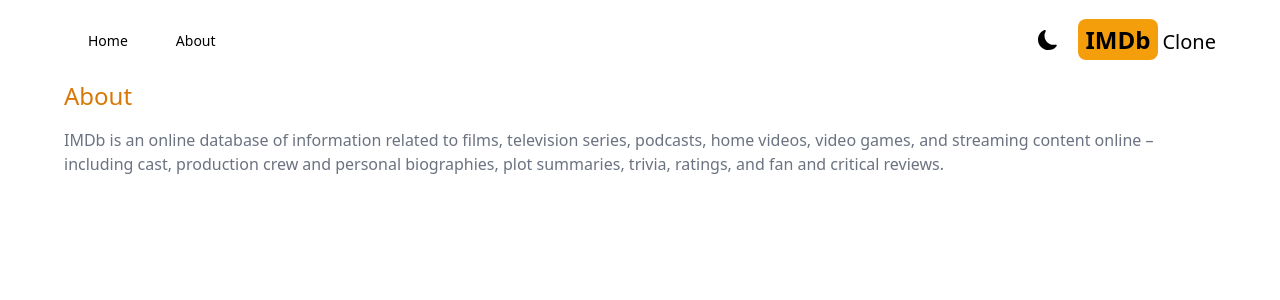
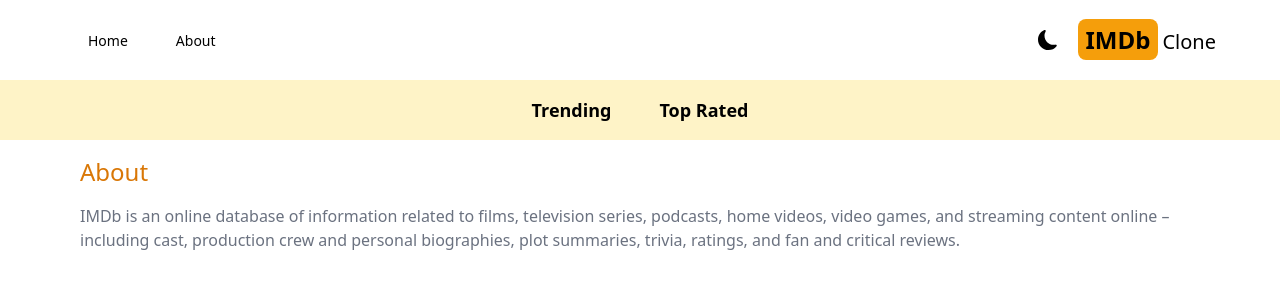
Before and after one commit to Elwoodbond/imdb-clone, a Next.js app: page /about in a window 1280 px wide. Shown: the top 300 px of the page. Built offline with nearby package versions, Linux system fonts and the light colour scheme.

Commit message:
created Navbar component and styled

```diff
--- a/src/app/about/page.jsx
+++ b/src/app/about/page.jsx
@@ -1,5 +1,5 @@
 export default function About() {
-    return <div className="max-w-6xl mx-auto space-y-4">
+    return <div className="max-w-6xl mx-auto space-y-4 p-4">
         <h1 className="text-2xl font-medium text-amber-600">About</h1>
         <p className="text-gray-500">IMDb is an online database of information related to films, television series, podcasts, home videos, video games, and streaming content online – including cast, production crew and personal biographies, plot summaries, trivia, ratings, and fan and critical reviews.</p>
     </div>
--- a/src/app/layout.jsx
+++ b/src/app/layout.jsx
@@ -1,6 +1,7 @@
 import Header from '@/components/Header'
 import './globals.css'
 import Providers from './Providers'
+import Navbar from '@/components/Navbar'
 
 export const metadata = {
   title: 'IMDB Clone',
@@ -15,6 +16,7 @@
         {/* Header */}
         <Header />
         {/* Navbar */}
+        <Navbar />
 
         {/* Searchbox */}
 
--- /dev/null
+++ b/src/components/Navbar.jsx
@@ -0,0 +1,10 @@
+import NavbarItem from "./NavbarItem"
+
+export default function Navbar() {
+    return (
+        <div className="flex justify-center dark:bg-gray-600 bg-amber-100 lg:text-lg p-4">
+            <NavbarItem title="Trending" param="fetchTrending"/>
+            <NavbarItem title="Top Rated" param="fetchTopRated"/>
+        </div>
+    )
+}
--- /dev/null
+++ b/src/components/NavbarItem.jsx
@@ -0,0 +1,17 @@
+"use client";
+import Link from "next/link";
+import {useSearchParams} from 'next/navigation'
+
+export default function NavbarItem({ title, param }) {
+    const searchParams = useSearchParams();
+    const genre = searchParams.get('genre');
+    return (
+        <div>
+            <Link className={`m-4 hover:text-amber-600 font-semibold p-2 ${
+                genre && genre === param && "underline underline-offset-8 decoration-4 decoration-amber-500 rounded-lg"
+            }`} href={`/?genre=${param}`}>
+                {title}
+                </Link>
+        </div>
+    );
+}
```
